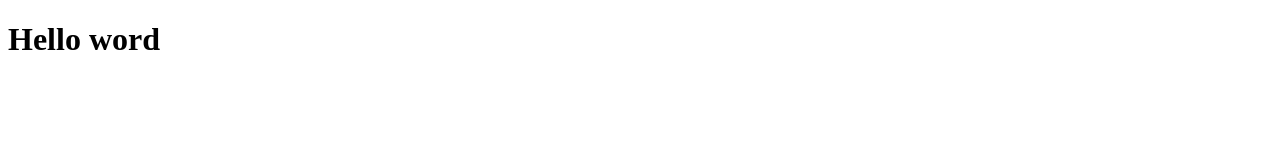
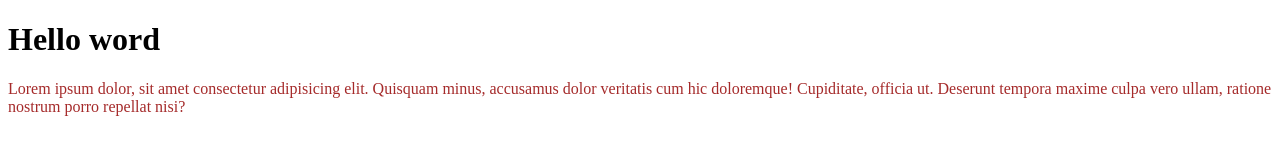
Before and after one commit to shahmansoor1111/testrapo, a plain HTML site: page index.html in a window 1280 px wide. Drawn offline with Linux system fonts and the light colour scheme.

Commit message:
html added

```diff
--- a/index.html
+++ b/index.html
@@ -4,8 +4,11 @@
     <meta charset="UTF-8">
     <meta name="viewport" content="width=device-width, initial-scale=1.0">
     <title>Document</title>
+    <link rel="stylesheet" href="style.css">
 </head>
 <body>
     <h1>Hello word</h1>
+    <p>Lorem ipsum dolor, sit amet consectetur adipisicing elit. Quisquam minus, accusamus dolor veritatis cum hic doloremque! Cupiditate, officia ut. Deserunt tempora maxime culpa vero ullam, ratione nostrum porro repellat nisi?
+    </p>
 </body>
 </html>
--- /dev/null
+++ b/style.css
@@ -0,0 +1,4 @@
+p{
+    color: brown;
+    font-family: 'Times New Roman', Times, serif;
+}
```
